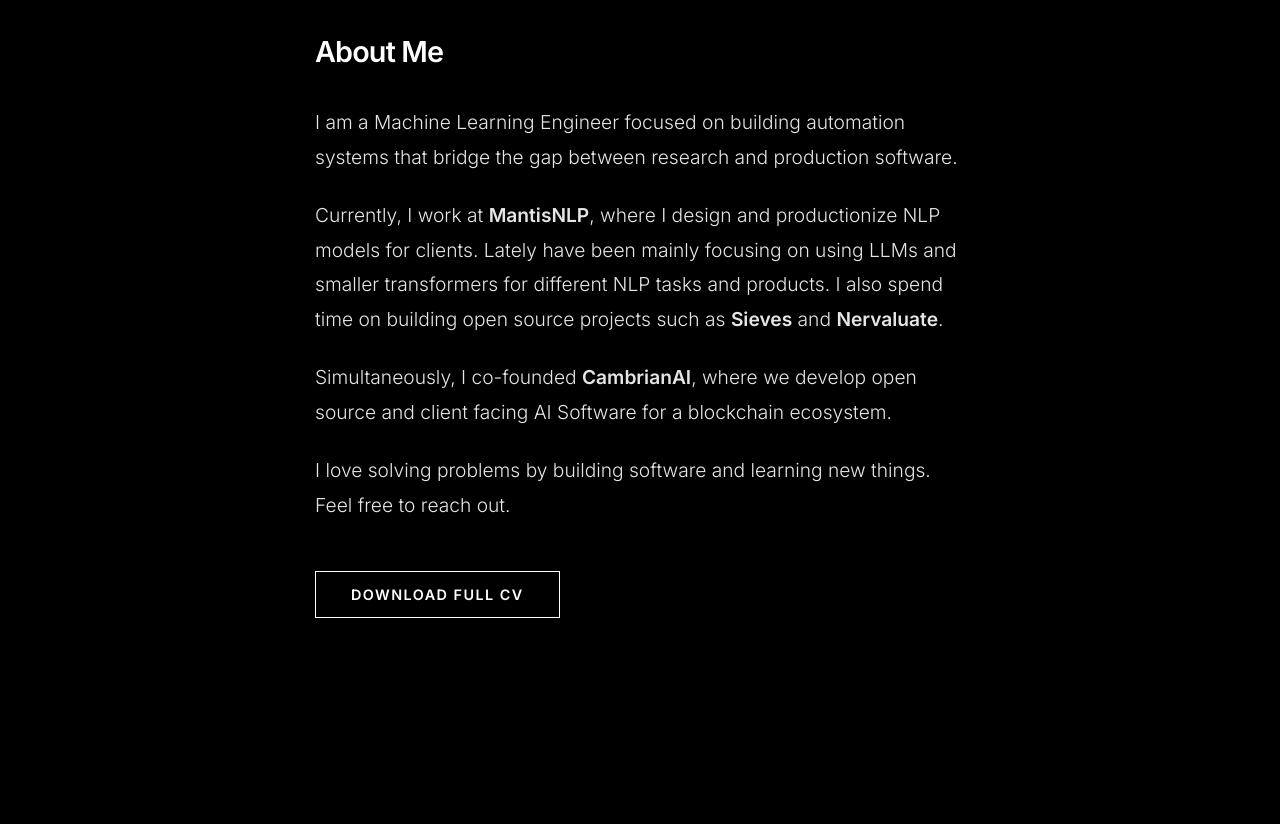
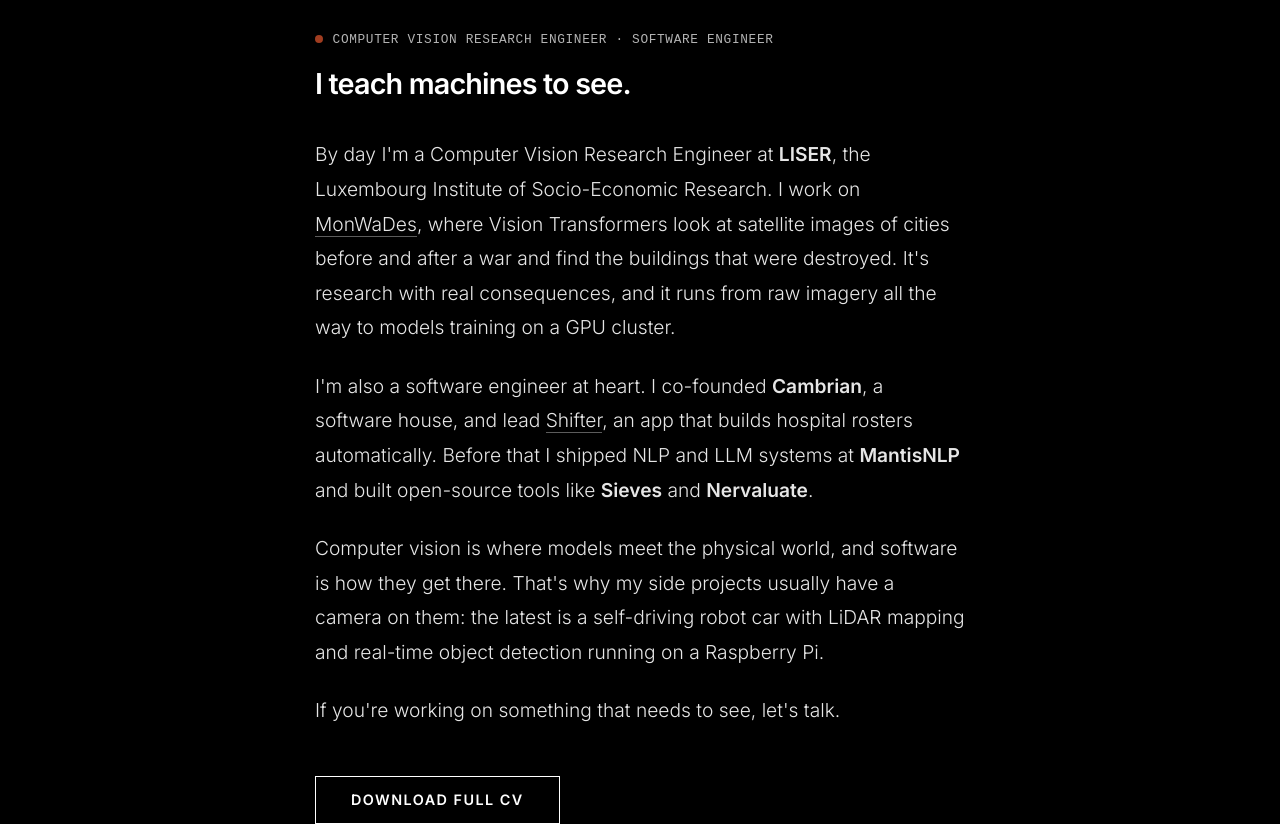
Before and after one commit to adgianv/adgianv.github.io, a plain HTML site: page about.html in a window 1280 px wide. Shown: the part 64-888 px from the top of the page. Before the commit the page ends 800 px from the top, so only its background shows below. Drawn offline with Linux system fonts and the light colour scheme.

Commit message:
Rewrite About page for computer vision role and refresh CV
- About: new copy as Computer Vision Research Engineer and Software
  Engineer (LISER, MonWaDes, Cambrian/Shifter, robot car)
- Home: typewriter roles updated to the new titles (fixes typo)
- CV: larger type and spacing, still one page, embedded fonts
- Bump stylesheet version to v=4 on all pages

Co-Authored-By: Claude Opus 5.5 <noreply@anthropic.com>

```diff
--- a/about.html
+++ b/about.html
@@ -6,7 +6,7 @@
     <meta name="viewport" content="width=device-width, initial-scale=1.0">
     <title>About - Angelo Di Gianvito</title>
     <link href="https://fonts.googleapis.com/css2?family=Inter:wght@300;400;600&display=swap" rel="stylesheet">
-    <link rel="stylesheet" href="css/index.css?v=3">
+    <link rel="stylesheet" href="css/index.css?v=4">
     <link rel="icon" type="image/png" href="images/icon-computer.png">
 </head>
 
@@ -23,25 +23,29 @@
 
     <main class="content-container center-vertical">
         <div class="about-text-narrative">
-            <h2 class="page-title">About Me</h2>
+            <p class="pp-kicker"><span class="pp-dot"></span>Computer Vision Research Engineer &middot; Software
+                Engineer</p>
+            <h2 class="page-title">I teach machines to see.</h2>
             <p>
-                I am a Machine Learning Engineer focused on building automation systems that bridge the gap between
-                research and production software.
+                By day I'm a Computer Vision Research Engineer at <strong>LISER</strong>, the Luxembourg Institute of
+                Socio-Economic Research. I work on <a href="monwades.html">MonWaDes</a>, where Vision Transformers
+                look at satellite images of cities before and after a war and find the buildings that were destroyed.
+                It's research with real consequences, and it runs from raw imagery all the way to models training on a
+                GPU cluster.
             </p>
             <p>
-                Currently, I work at <strong>MantisNLP</strong>, where I design and productionize NLP models for
-                clients.
-                Lately have been mainly focusing on using LLMs and smaller transformers for different NLP tasks and
-                products.
-                I also spend time on building open source projects such as <strong>Sieves</strong> and
-                <strong>Nervaluate</strong>.
+                I'm also a software engineer at heart. I co-founded <strong>Cambrian</strong>, a software house, and
+                lead <a href="https://cambrian.it/shifter" target="_blank">Shifter</a>, an app that builds hospital
+                rosters automatically. Before that I shipped NLP and LLM systems at <strong>MantisNLP</strong> and
+                built open-source tools like <strong>Sieves</strong> and <strong>Nervaluate</strong>.
             </p>
             <p>
-                Simultaneously, I co-founded <strong>CambrianAI</strong>, where we develop open source and
-                client facing AI Software for a blockchain ecosystem.
+                Computer vision is where models meet the physical world, and software is how they get there. That's
+                why my side projects usually have a camera on them: the latest is a self-driving robot car with LiDAR
+                mapping and real-time object detection running on a Raspberry Pi.
             </p>
             <p>
-                I love solving problems by building software and learning new things. Feel free to reach out.
+                If you're working on something that needs to see, let's talk.
             </p>
 
             <div class="cv-section-narrative">
--- a/css/index.css
+++ b/css/index.css
@@ -163,6 +163,33 @@ p {
 
 .about-text-narrative p {
     font-size: 1.2rem;
+}
+
+.about-text-narrative .pp-kicker {
+    font-size: 0.8rem;
+    line-height: 1.6;
+    align-items: baseline;
+    margin-bottom: 0.75rem;
+}
+
+.about-text-narrative .pp-dot {
+    flex-shrink: 0;
+}
+
+.about-text-narrative a {
+    border-bottom: 1px solid rgba(255, 255, 255, 0.4);
+}
+
+.about-text-narrative a:hover {
+    border-bottom-color: #e4572e;
+}
+
+.about-text-narrative .btn-outline {
+    border: 1px solid #fff;
+}
+
+.about-text-narrative .btn-outline:hover {
+    border-color: #fff;
 }
 
 .cv-section-narrative {
--- a/js/main.js
+++ b/js/main.js
@@ -1,5 +1,5 @@
 const textDisplay = document.getElementById('typewriter');
-const phrases = ['Machine Learning Engineer', 'AI Engineer', 'Data Scientist', 'Sofware Developer', 'NLP', 'Computer Vision', 'Deep Learning'];
+const phrases = ['Computer Vision Research Engineer', 'Software Engineer', 'Vision Transformers', 'Satellite Imagery', 'Deep Learning', 'Teaching machines to see'];
 let i = 0;
 let j = 0;
 let currentPhrase = [];
```
Also changed, not shown: contact.html (+1 -1 lines), index.html (+1 -1 lines), monwades.html (+1 -1 lines), projects.html (+1 -1 lines), 1 other file.
